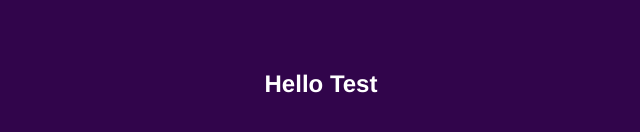
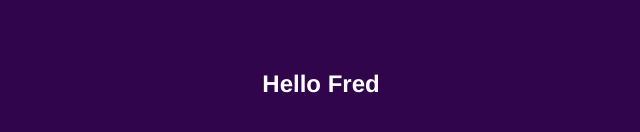
Before and after one commit to FredGalway/bootstrap_study, a plain HTML site: page index.html in a window 1280 px wide. Shown: the part 266-398 px from the top of the page, 327-967 px from the left. Drawn offline with Linux system fonts and the light colour scheme.

Commit message:
remplacement titre

```diff
--- a/index.html
+++ b/index.html
@@ -9,7 +9,7 @@
 
 <body>
     <header>
-        <h1>Hello Test</h1>
+        <h1>Hello Fred</h1>
     </header>
 
     <footer></footer>
```
